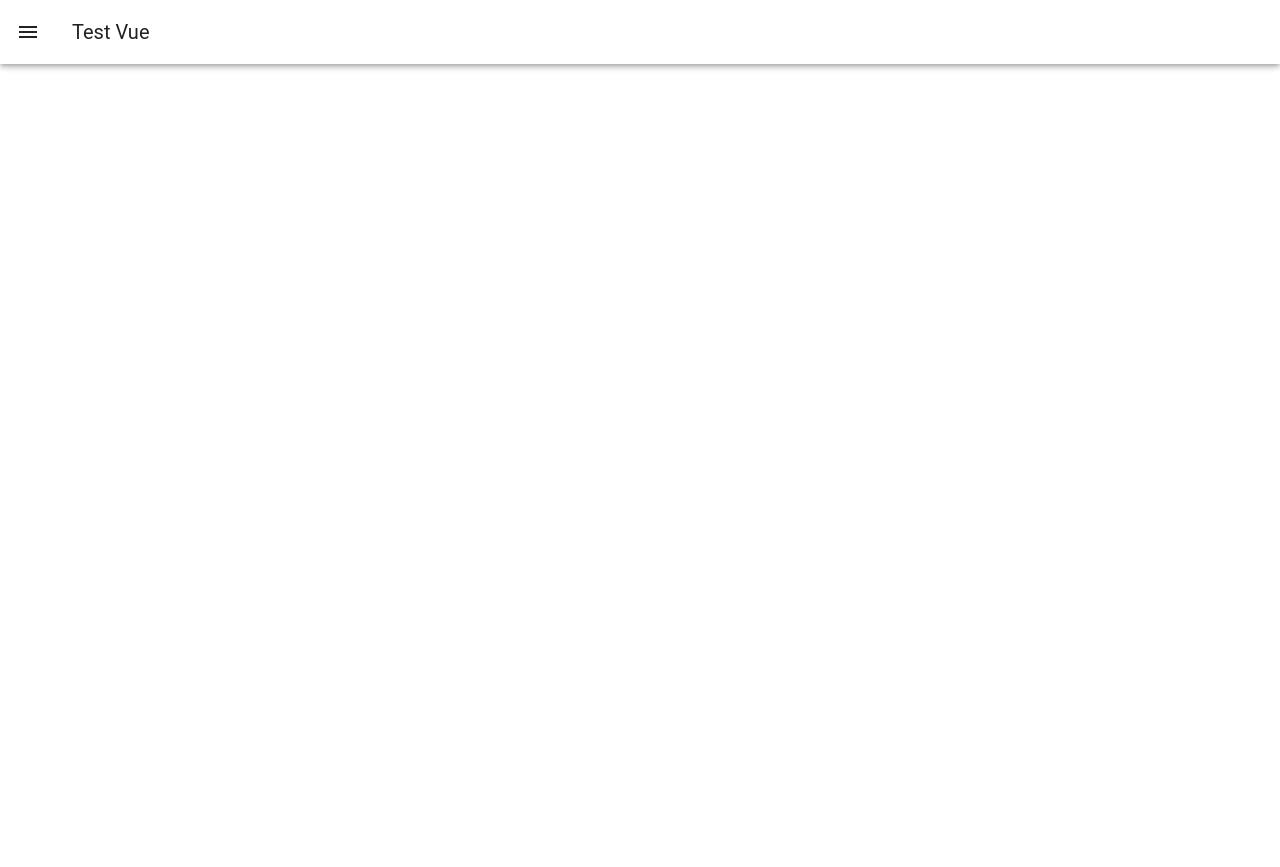
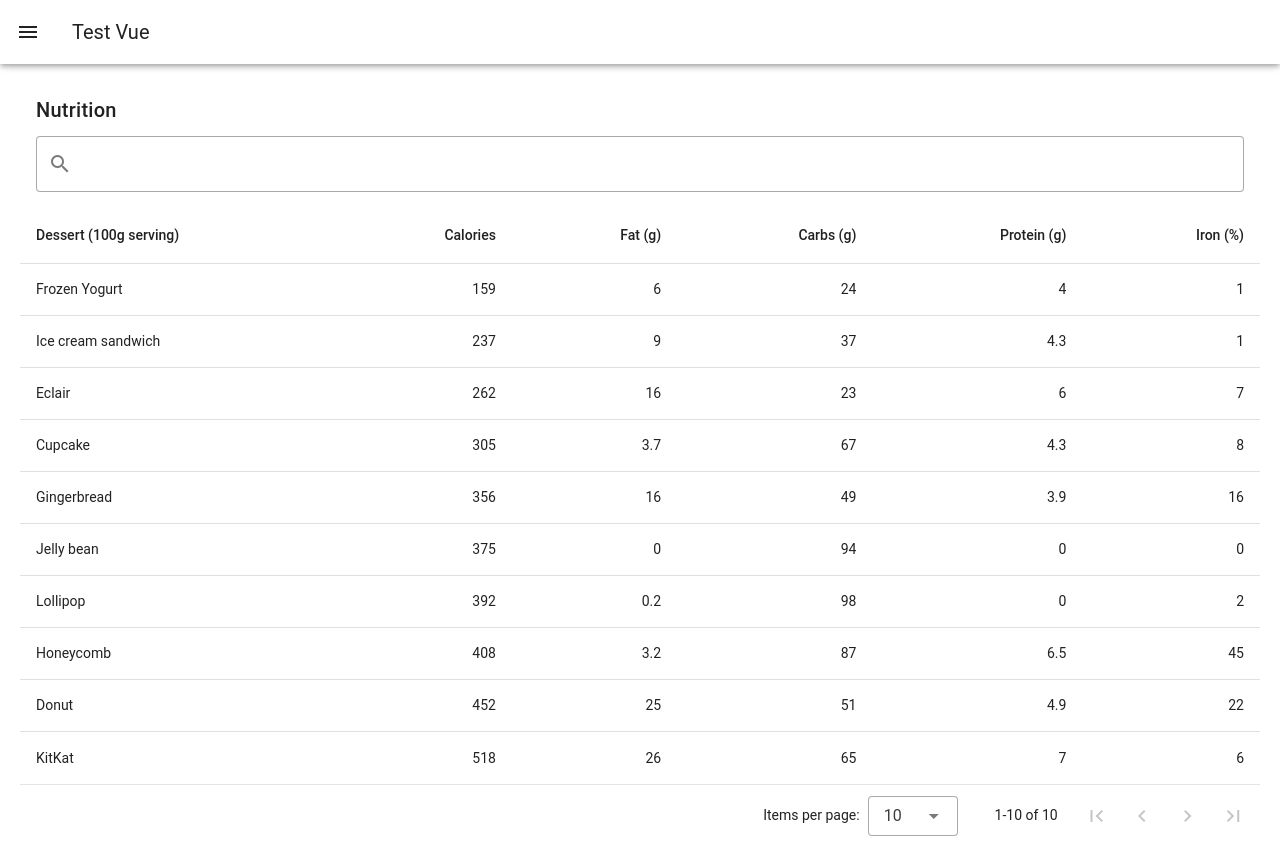
Before and after one commit to Jun-Maeda/test_vue, a Vue app: page /table2 in a window 1280 px wide. Before the commit the page ends 800 px from the top, so only its background shows below. Built offline with nearby package versions, Linux system fonts and the light colour scheme.

Commit message:
add:テーブル2パターン追加

```diff
--- a/src/App.vue
+++ b/src/App.vue
@@ -34,7 +34,7 @@ import {RouterView} from 'vue-router'
       </v-list>
     </v-navigation-drawer>
 
-    <v-main class="d-flex align-center justify-center" style="min-height: 300px;">
+    <v-main class="ma-5">
       <RouterView/>
     </v-main>
   </v-layout>
@@ -48,6 +48,8 @@ export default {
       {title: 'Home', to: '/', icon: 'mdi-clock'},
       {title: 'About', to: '/about', icon: 'mdi-clock'},
       {title: 'Form', to: '/form', icon: 'mdi-clock'},
+      {title: 'Table', to: '/table', icon: 'mdi-clock'},
+      {title: 'Table2', to: '/table2', icon: 'mdi-clock'},
     ],
     drawer: false,
   }),
--- a/src/components/TheWelcome.vue
+++ b/src/components/TheWelcome.vue
@@ -1,10 +1,4 @@
 <script setup>
-import WelcomeItem from './WelcomeItem.vue'
-import DocumentationIcon from './icons/IconDocumentation.vue'
-import ToolingIcon from './icons/IconTooling.vue'
-import EcosystemIcon from './icons/IconEcosystem.vue'
-import CommunityIcon from './icons/IconCommunity.vue'
-import SupportIcon from './icons/IconSupport.vue'
 </script>
 
 <template>
--- a/src/router/index.js
+++ b/src/router/index.js
@@ -12,18 +12,22 @@ const router = createRouter({
     {
       path: '/about',
       name: 'about',
-      // route level code-splitting
-      // this generates a separate chunk (About.[hash].js) for this route
-      // which is lazy-loaded when the route is visited.
       component: () => import('../views/AboutView.vue')
     },
     {
       path: '/form',
       name: 'form',
-      // route level code-splitting
-      // this generates a separate chunk (About.[hash].js) for this route
-      // which is lazy-loaded when the route is visited.
       component: () => import('../views/FormView.vue')
+    },
+    {
+      path: '/table',
+      name: 'table',
+      component: () => import('../views/TableView.vue')
+    },
+    {
+      path: '/table2',
+      name: 'table2',
+      component: () => import('../views/TableView2.vue')
     }
   ]
 })
--- a/src/views/FormView.vue
+++ b/src/views/FormView.vue
@@ -1,15 +1,39 @@
 <template>
-<template>
-  <v-responsive
-    class="mx-auto"
-    max-width="344"
-  >
-    <v-text-field
-      label="First name"
-      hide-details="auto"
-    ></v-text-field>
-  </v-responsive>
+  <div>
+    <v-responsive
+        max-width="600"
+    >
+      <v-text-field
+          class="mb-3"
+          label="名前"
+          hide-details="auto"
+          :rules="[rules.required]"
+      />
+
+      <v-text-field
+          class="mb-3"
+          label="パスワード"
+          type="input"
+          hint="パスワードを入力してください"
+      />
+      <v-file-input
+          multiple
+          show-size
+          counter
+          label="ファイルを選択してください"
+      />
+    </v-responsive>
+    <v-btn type="submit" class="mt-2">送信</v-btn>
+
+  </div>
 </template>
 
-
-</template>
+<script>
+export default {
+  data: () => ({
+    rules: {
+      required: value => !!value || 'この項目は必須です',
+    },
+  }),
+}
+</script>
--- /dev/null
+++ b/src/views/TableView.vue
@@ -0,0 +1,84 @@
+<template>
+  <v-data-table
+      :headers="headers"
+      :items="desserts"
+      item-key="name"
+      items-per-page="5"
+      density="compact"
+  ></v-data-table>
+
+  <v-data-table-server
+    v-model:items-per-page="itemsPerPage"
+    :headers="headers"
+    :items-length="totalItems"
+    :items="serverItems"
+    :loading="loading"
+    item-value="name"
+    @update:options="loadItems"
+  ></v-data-table-server>
+
+</template>
+<script>
+// align:'end'で右寄せにしている
+export default {
+  data: () => ({
+    headers: [
+      {title: 'Pyramid', align: 'start', sortable: false, value: 'name'},
+      {title: 'Location', align: 'end', value: 'location'},
+      {title: 'Construction Date', align: 'end', value: 'constructionDate'},
+      {
+        title: 'Dimensions',
+        align: 'center',
+        children: [
+          {title: 'Height (m)', align: 'end', value: 'height'},
+          {title: 'Base (m)', align: 'end', value: 'base'},
+          {title: 'Volume (m³)', align: 'end', value: 'volume'},
+        ],
+      },
+    ],
+    desserts: [
+      {
+        name: 'Great Pyramid of Giza',
+        location: 'Egypt',
+        height: '146.6',
+        base: '230.4',
+        volume: '2583285',
+        constructionDate: 'c. 2580–2560 BC',
+      },
+      {
+        name: 'Pyramid of Khafre',
+        location: 'Egypt',
+        height: '136.4',
+        base: '215.3',
+        volume: '1477485',
+        constructionDate: 'c. 2570 BC',
+      },
+      {
+        name: 'Red Pyramid',
+        location: 'Egypt',
+        height: '104',
+        base: '220',
+        volume: '1602895',
+        constructionDate: 'c. 2590 BC',
+      },
+      {
+        name: 'Bent Pyramid',
+        location: 'Egypt',
+        height: '101.1',
+        base: '188.6',
+        volume: '1200690',
+        constructionDate: 'c. 2600 BC',
+      },
+      {
+        name: 'Pyramid of the Sun',
+        location: 'Mexico',
+        height: '65',
+        base: '225',
+        volume: '1237097',
+        constructionDate: 'c. 200 CE',
+      },
+    ],
+  }),
+}
+
+</script>
--- /dev/null
+++ b/src/views/TableView2.vue
@@ -0,0 +1,128 @@
+<template>
+  <v-card
+      flat
+      title="Nutrition"
+  >
+    <template v-slot:text>
+      <v-text-field
+          v-model="search"
+          label="Search"
+          prepend-inner-icon="mdi-magnify"
+          single-line
+          variant="outlined"
+          hide-details
+      ></v-text-field>
+    </template>
+
+    <v-data-table
+        :headers="headers"
+        :items="desserts"
+        :search="search"
+    ></v-data-table>
+  </v-card>
+</template>
+
+<script>
+export default {
+  data() {
+    return {
+      search: '',
+      headers: [
+        {
+          align: 'start',
+          key: 'name',
+          sortable: false,
+          title: 'Dessert (100g serving)',
+        },
+        {key: 'calories', align: 'end', title: 'Calories'},
+        {key: 'fat', align: 'end', title: 'Fat (g)'},
+        {key: 'carbs', align: 'end', title: 'Carbs (g)'},
+        {key: 'protein', align: 'end', title: 'Protein (g)'},
+        {key: 'iron', align: 'end', title: 'Iron (%)'},
+      ],
+      desserts: [
+        {
+          name: 'Frozen Yogurt',
+          calories: 159,
+          fat: 6.0,
+          carbs: 24,
+          protein: 4.0,
+          iron: 1,
+        },
+        {
+          name: 'Ice cream sandwich',
+          calories: 237,
+          fat: 9.0,
+          carbs: 37,
+          protein: 4.3,
+          iron: 1,
+        },
+        {
+          name: 'Eclair',
+          calories: 262,
+          fat: 16.0,
+          carbs: 23,
+          protein: 6.0,
+          iron: 7,
+        },
+        {
+          name: 'Cupcake',
+          calories: 305,
+          fat: 3.7,
+          carbs: 67,
+          protein: 4.3,
+          iron: 8,
+        },
+        {
+          name: 'Gingerbread',
+          calories: 356,
+          fat: 16.0,
+          carbs: 49,
+          protein: 3.9,
+          iron: 16,
+        },
+        {
+          name: 'Jelly bean',
+          calories: 375,
+          fat: 0.0,
+          carbs: 94,
+          protein: 0.0,
+          iron: 0,
+        },
+        {
+          name: 'Lollipop',
+          calories: 392,
+          fat: 0.2,
+          carbs: 98,
+          protein: 0,
+          iron: 2,
+        },
+        {
+          name: 'Honeycomb',
+          calories: 408,
+          fat: 3.2,
+          carbs: 87,
+          protein: 6.5,
+          iron: 45,
+        },
+        {
+          name: 'Donut',
+          calories: 452,
+          fat: 25.0,
+          carbs: 51,
+          protein: 4.9,
+          iron: 22,
+        },
+        {
+          name: 'KitKat',
+          calories: 518,
+          fat: 26.0,
+          carbs: 65,
+          protein: 7,
+          iron: 6,
+        },
+      ],
+    }
+  },
+}
+</script>
```
